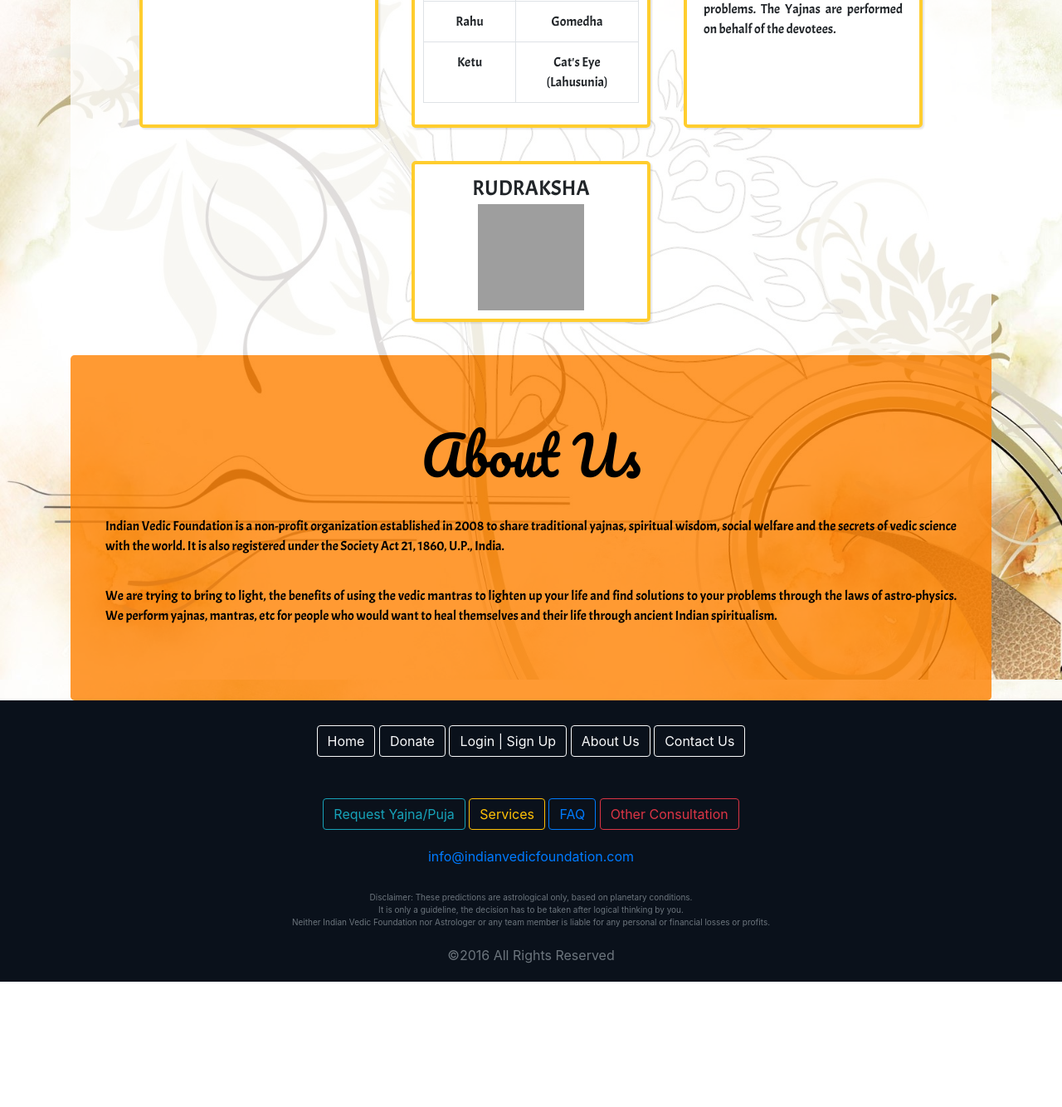
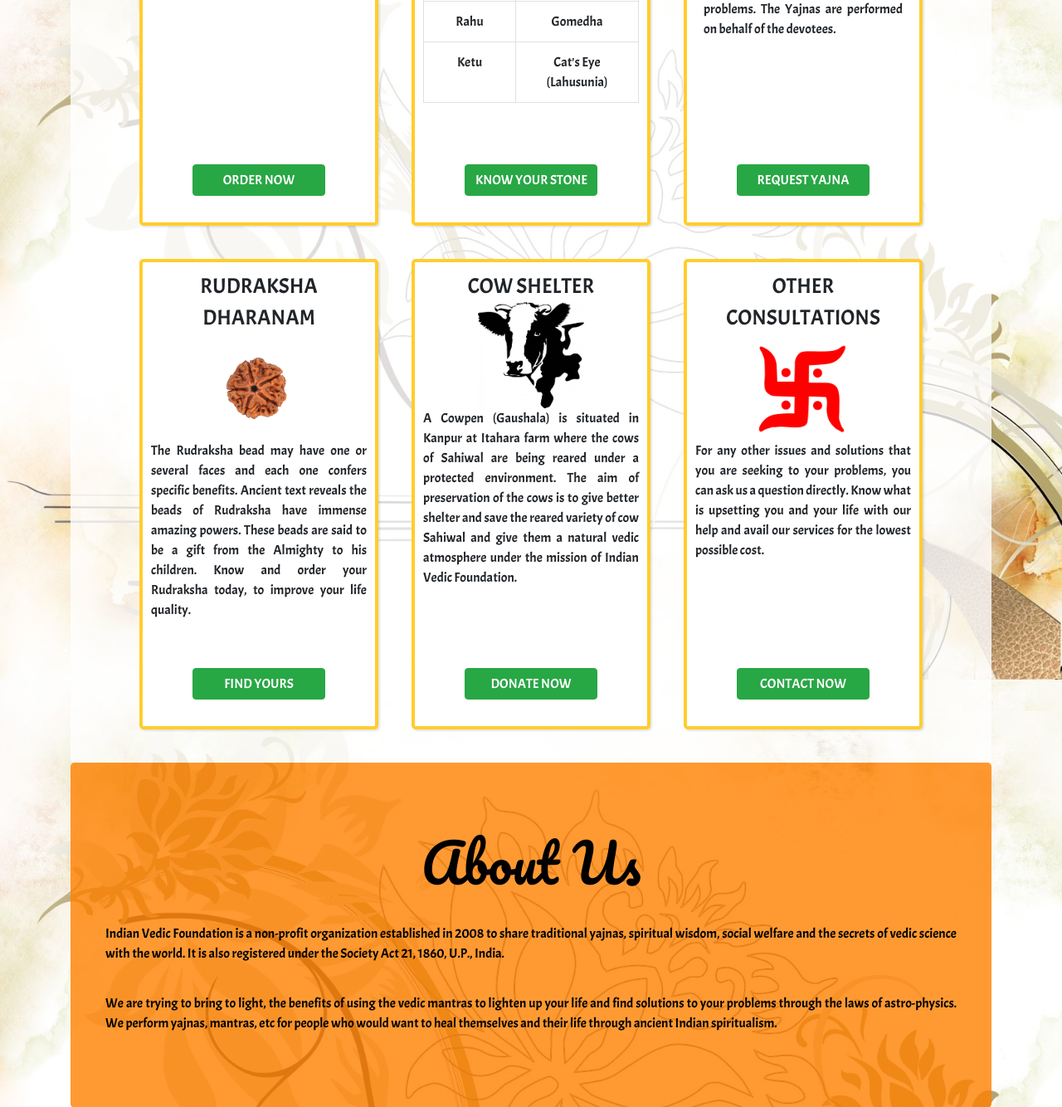
Before and after one commit to sonali-yadav/astro-website, a Django app: page / in a window 1280 px wide. Shown: the part 1289-2623 px from the top of the page at 83% size. Before the commit the page ends 2472 px from the top, so only its background shows below. Run offline with Django 3.2, Linux system fonts and the light colour scheme; some libraries are stand-ins or nearby versions; grey boxes are pictures that could not be loaded.

Commit message:
Home page edits

```diff
--- a/home/static/css/index.css
+++ b/home/static/css/index.css
@@ -35,3 +35,6 @@
     height: 10vw;
     width: 10vw;
 }
+.card_content {
+    height: calc(100% - 100px);
+}
--- a/home/templates/home/index.html
+++ b/home/templates/home/index.html
@@ -23,6 +23,7 @@
     </div>
     <div class="jumbotron fluid-jumbotron mg_bt_0 flex_div justify-content-center index_container">
         <div class="shadow card_div grid_item">
+            <div class="card_content">
                 <div class="center_text grid_header">Personally Answered by your Astrologer</div>
                 <img src="{% static 'images/kundali.png' %}" alt="" class="kundali_img">
                 <ul class="astro_list justified">
@@ -41,7 +42,10 @@
                     <li>More profits in business & removal of obstacles</li>
                 </ul>
             </div>
+            <div class="button_div"><a href="#" class="btn btn-success">ORDER NOW</a></div>
+        </div>
         <div class="grid_item shadow card_div">
+            <div class="card_content">
                 <div class="center_text grid_header">Planets &amp; their Stones</div>
                 <img src="{% static 'images/kundali2.png' %}" alt="" class="kundali_img">
                 <div class="table-responsive">
@@ -92,7 +96,10 @@
             </table>
                 </div>
             </div>
+            <div class="button_div"><a href="#" class="btn btn-success">KNOW YOUR STONE</a></div>
+        </div>
         <div class="grid_item shadow card_div">
+            <div class="card_content">
                 <div class="center_text grid_header">What is a Yajna?</div>
                 <img src="{% static 'images/kundali3.png' %}" alt="" class="kundali_img">
                 <p class="justified">Yajna is a Vedic ritual, performed to appease the God. Yajna is very useful
@@ -107,10 +114,43 @@
                     who pass the problem to the Almighty through the chanting of Mantras related to
                     problems. The Yajnas are performed on behalf of the devotees.</p>
             </div>
+            <div class="button_div"><a href="#" class="btn btn-success">REQUEST YAJNA</a></div>
+        </div>
         <div class="grid_item shadow card_div">
-            <div class="center_text grid_header">Rudraksha</div>
+            <div class="card_content">
+                <div class="center_text grid_header">Rudraksha Dharanam</div>
                 <img src="{% static 'images/kundali4.png' %}" alt="" class="kundali_img">
-            <div></div>
+                <div class="justified">The Rudraksha bead may have one or several faces and each one confers
+                    specific benefits. Ancient text reveals the beads of Rudraksha have immense
+                    amazing powers. These beads are said to be a gift from the Almighty to his children.
+                    Know and order your Rudraksha today, to improve your life quality.
+                </div>
+            </div>
+            <div class="button_div"><a href="#" class="btn btn-success">FIND YOURS</a></div>
+        </div>
+        <div class="grid_item shadow card_div">
+            <div class="card_content">
+                <div class="center_text grid_header">COW SHELTER</div>
+                <img src="{% static 'images/kundali5.png' %}" alt="" class="kundali_img">
+                <div class="justified">A Cowpen (Gaushala) is situated in Kanpur at Itahara
+                    farm where the cows of Sahiwal are being reared under a protected environment.
+                    The aim of preservation of the cows is to give better shelter and save the
+                    reared variety of cow Sahiwal and give them a natural vedic atmosphere under
+                    the mission of Indian Vedic Foundation.
+                </div>
+            </div>
+            <div class="button_div"><a href="#" class="btn btn-success">DONATE NOW</a></div>
+        </div>
+        <div class="grid_item shadow card_div">
+            <div class="card_content">
+                <div class="center_text grid_header">Other Consultations</div>
+                <img src="{% static 'images/swastik.png' %}" alt="" class="kundali_img">
+                <div class="justified">For any other issues and solutions that you are seeking to your problems, you
+                     can ask us a question directly. Know what is upsetting you and your life with our
+                     help and avail our services for the lowest possible cost.
+                </div>
+            </div>
+            <div class="button_div"><a href="#" class="btn btn-success">CONTACT NOW</a></div>
         </div>
     </div>
     <div class="jumbotron fluid-jumbotron mg_bt_0 index_about">
```
Also changed, not shown: donations/static/images/kundali4.png (added), donations/static/images/kundali5.png (added). Lines whose indentation alone changed are shown as unchanged.
